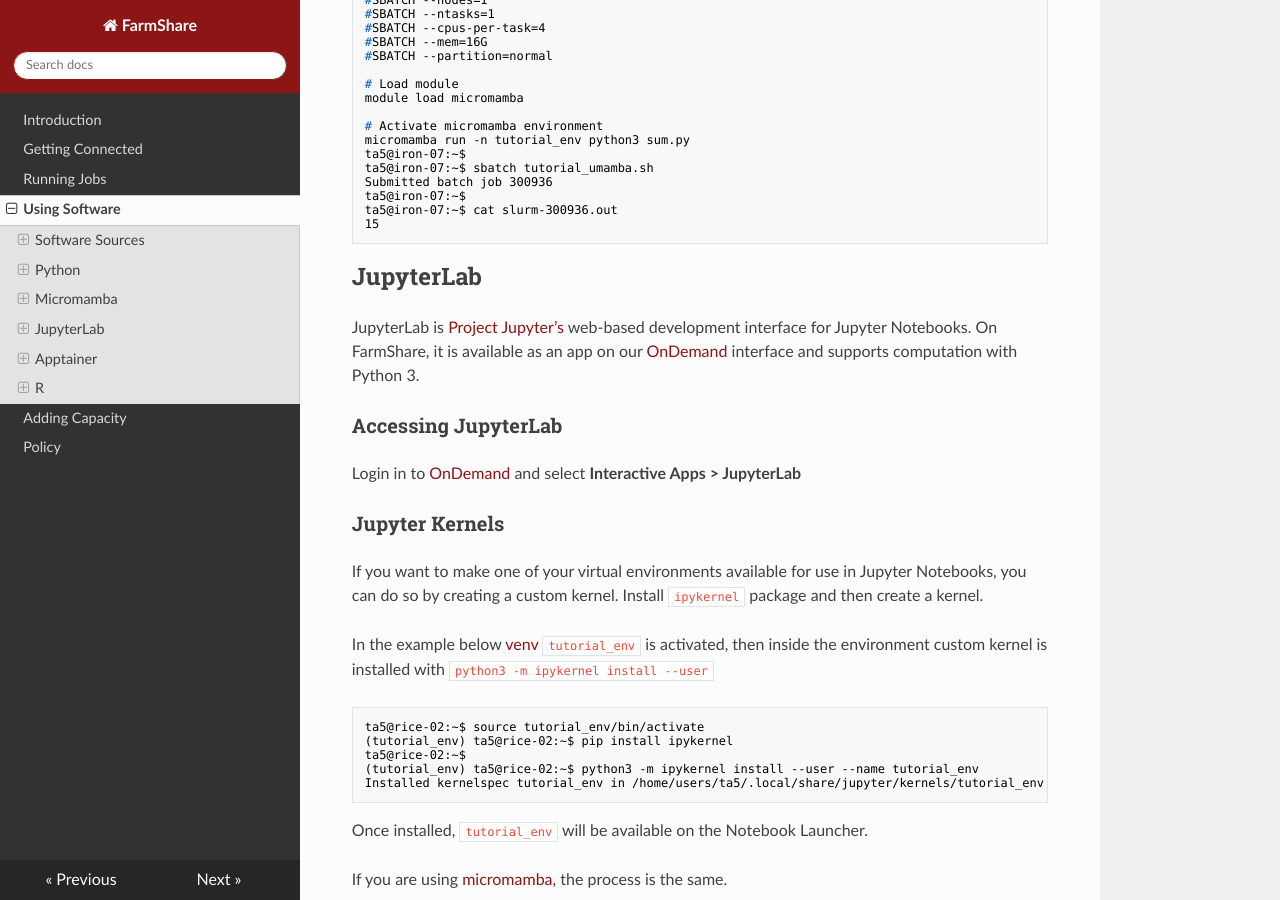
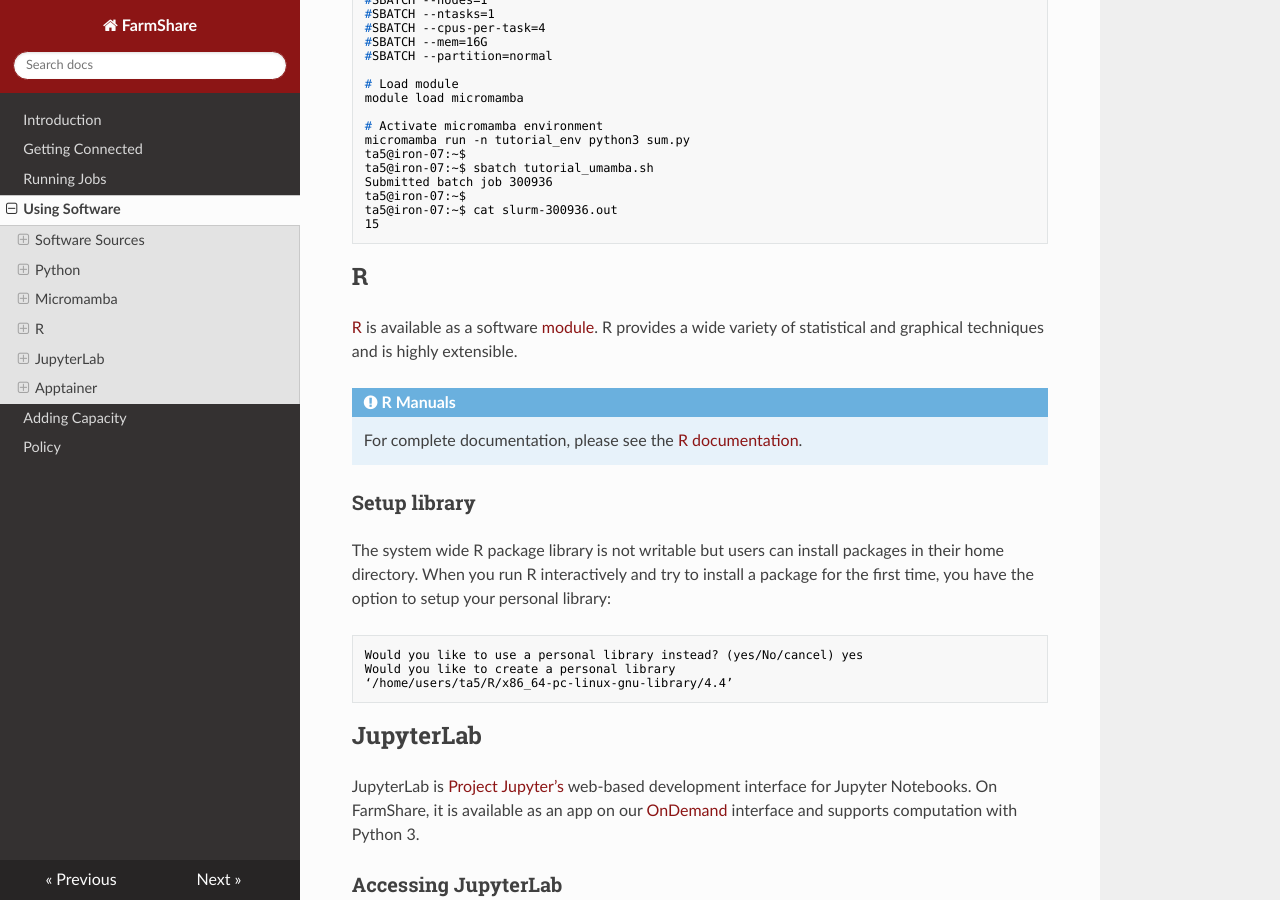
Before and after one commit to stanford-rc/farmshare-docs, an MkDocs documentation site: the page built from docs/software.md, in a window 1280 px wide and 900 px high, scrolled down 9024 px. Built offline with MkDocs 1.6.1, drawn with Linux system fonts in a browser that asks for light colours; nearby versions of some CDN libraries; some of the changed text lies outside the part shown.

Commit message:
fixed typo

````diff
--- a/docs/software.md
+++ b/docs/software.md
@@ -434,6 +434,22 @@ ta5@iron-07:~$
 ta5@iron-07:~$ cat slurm-300936.out
 15
 ```
+## R
+
+[R](https://www.r-project.org/) is available as a software [module](#modules). R provides a wide variety of statistical and graphical techniques and is highly extensible.
+
+!!! info "R Manuals"
+    For complete documentation, please see the [R documentation](https://cran.r-project.org/manuals.html).
+
+### Setup library
+
+The system wide R package library is not writable but users can install packages in their home directory. When you run R interactively and try to install a package for the first time, you have the option to setup your personal library:
+
+``` shell
+Would you like to use a personal library instead? (yes/No/cancel) yes
+Would you like to create a personal library
+‘/home/users/ta5/R/x86_64-pc-linux-gnu-library/4.4’
+```
 
 ## JupyterLab
 
@@ -597,20 +613,3 @@ Submitted batch job 299057
 ta5@rice-03:/scratch/users/ta5/lxc$ cat slurm-299057.out
 15
 ```
-
-## R
-
-[R](https://www.r-project.org/) is available as a software [module](#modules). R provides a wide variety of statistical and graphical techniques and is highly extensible.
-
-!!! info "R Manuals"
-    For more complete documentation, please see the R documentation.
-
-### Setup library
-
-The system wide R package libraby is not writable but users can install packages in their home directory. When you run R interactively and try to install a package for the first time, you have the option to setup your personal library:
-
-``` shell
-Would you like to use a personal library instead? (yes/No/cancel) yes
-Would you like to create a personal library
-‘/home/users/ta5/R/x86_64-pc-linux-gnu-library/4.4’
-```
````
